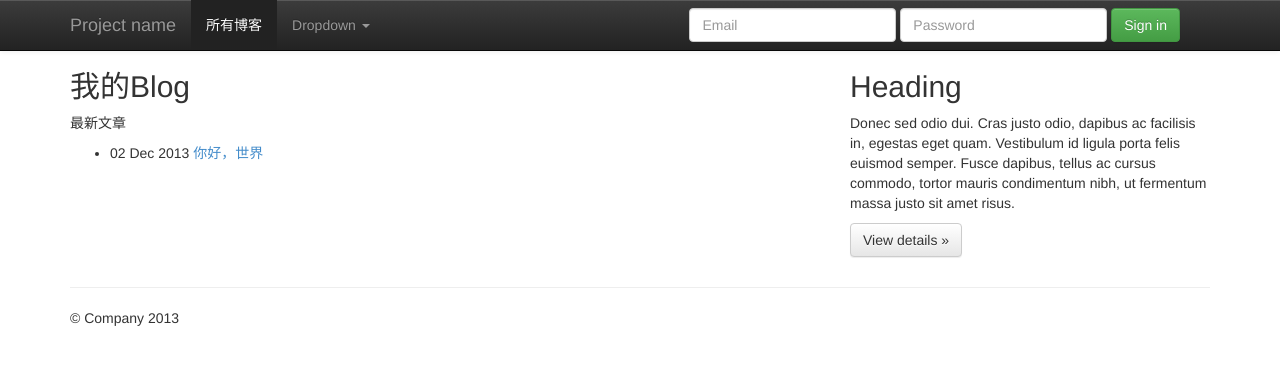
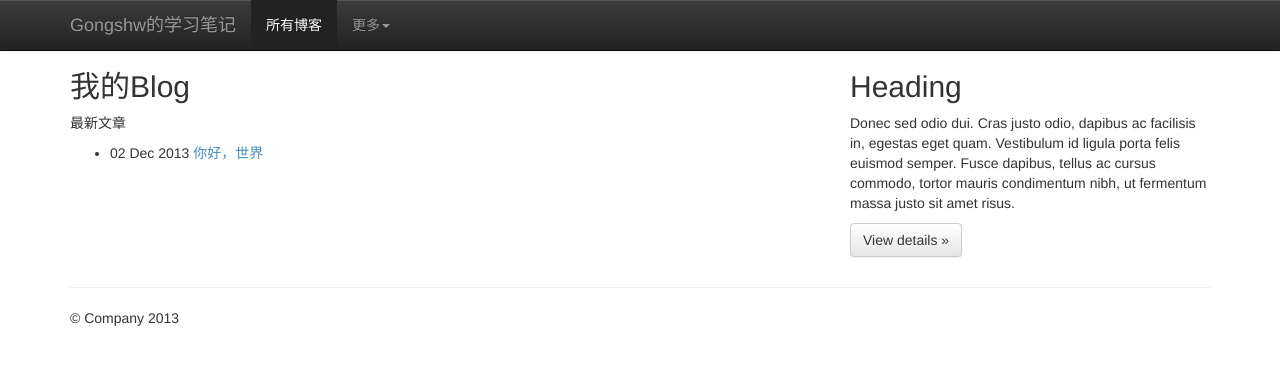
Before and after one commit to gongshw/gongshw.github.io, a Jekyll site: the page built from index.html, in a window 1280 px wide. Shown: the top 365 px of the page. Built offline with Jekyll 4.4.1, drawn with Linux system fonts in a browser that asks for light colours; nearby versions of some CDN libraries.

```diff
--- a/_layouts/default.html
+++ b/_layouts/default.html
@@ -40,33 +40,18 @@
 				<span class="icon-bar"></span>
 				<span class="icon-bar"></span>
 			</button>
-			<a class="navbar-brand" href="#">Project name</a>
+			<a class="navbar-brand" href="#">Gongshw的学习笔记</a>
 		</div>
 		<div class="navbar-collapse collapse">
 			<ul class="nav navbar-nav">
 				<li class="active"><a href="{{ site.baseurl }}">所有博客</a></li>
 				<li class="dropdown">
-					<a href="#" class="dropdown-toggle" data-toggle="dropdown">Dropdown <b class="caret"></b></a>
+					<a href="#" class="dropdown-toggle" data-toggle="dropdown">更多<b class="caret"></b></a>
 					<ul class="dropdown-menu">
-						<li><a href="#">Action</a></li>
-						<li><a href="#">Another action</a></li>
-						<li><a href="#">Something else here</a></li>
-						<li class="divider"></li>
-						<li class="dropdown-header">Nav header</li>
-						<li><a href="#">Separated link</a></li>
-						<li><a href="#">One more separated link</a></li>
+						<li><a href="#">更多...</a></li>
 					</ul>
 				</li>
 			</ul>
-			<form class="navbar-form navbar-right">
-				<div class="form-group">
-					<input type="text" placeholder="Email" class="form-control">
-				</div>
-				<div class="form-group">
-					<input type="password" placeholder="Password" class="form-control">
-				</div>
-				<button type="submit" class="btn btn-success">Sign in</button>
-			</form>
 		</div>
 		<!--/.navbar-collapse -->
 	</div>
```
